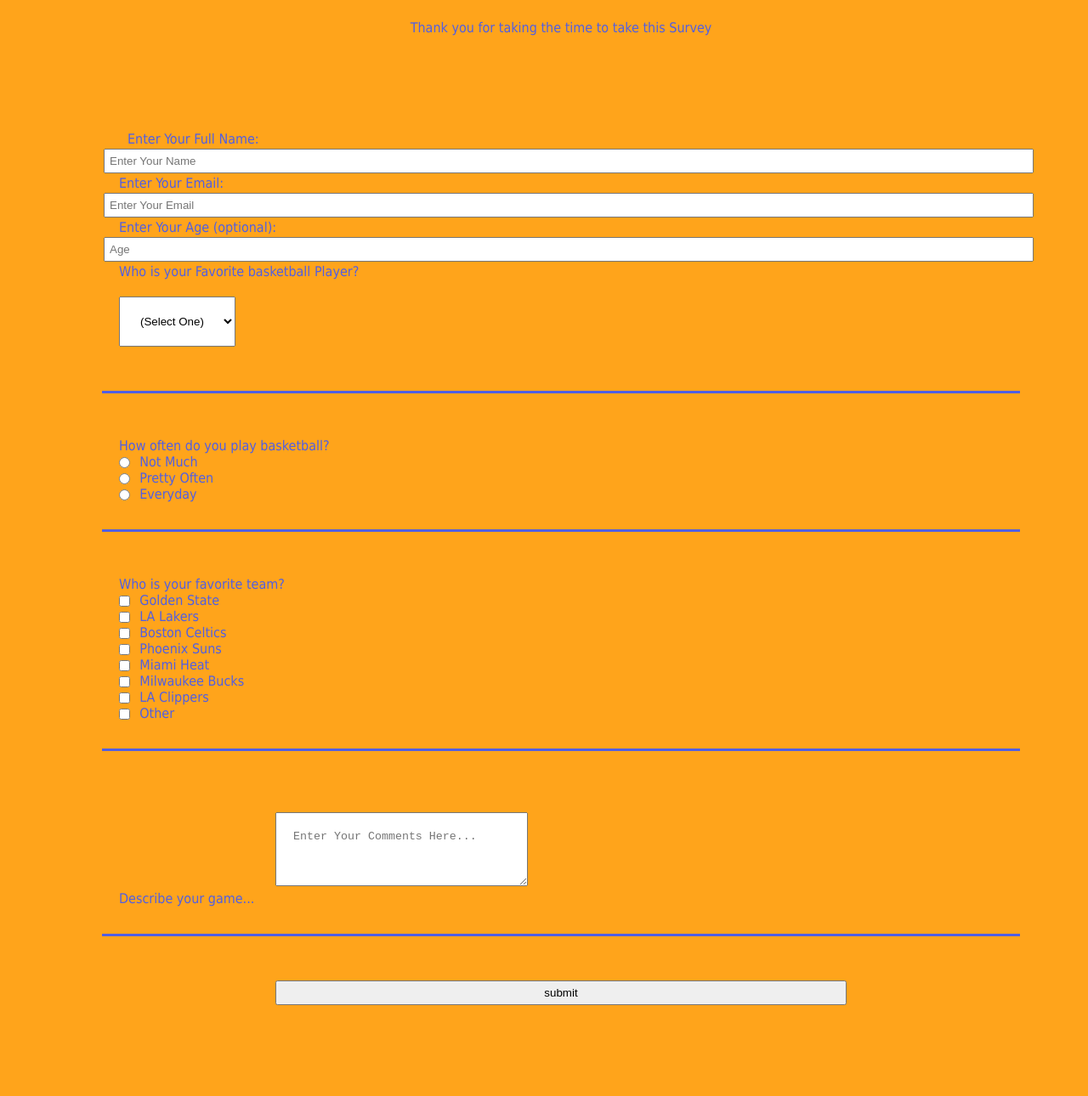
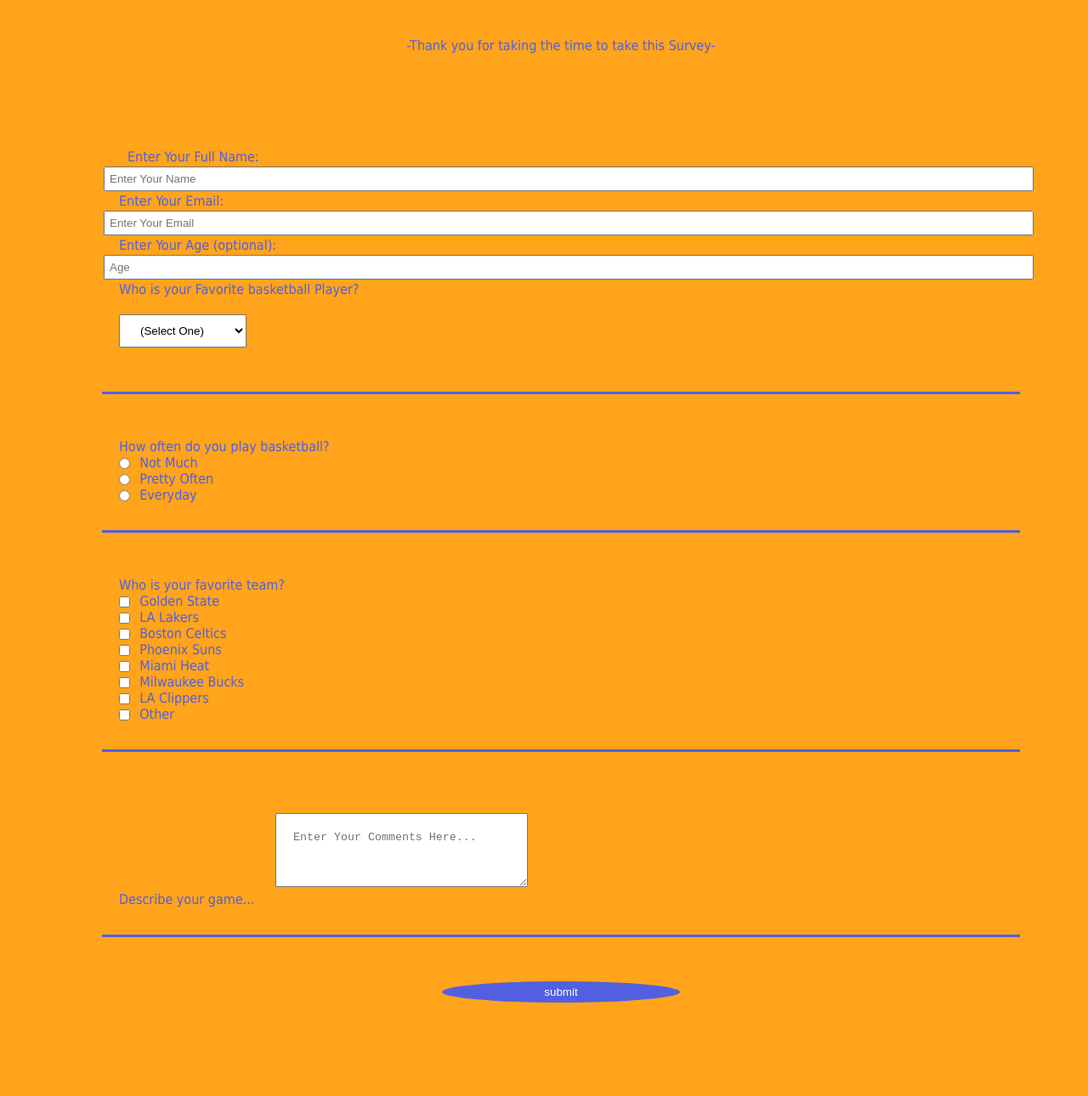
Before and after one commit to Delvonj21/My-Projects, a plain HTML site: page Basketball-Survey-Form/index.html in a window 1280 px wide. Shown: the part 174-1464 px from the top of the page at 85% size. Drawn offline with Linux system fonts and the light colour scheme.

Commit message:
changed CSS

```diff
--- a/Basketball-Survey-Form/index.html
+++ b/Basketball-Survey-Form/index.html
@@ -6,7 +6,7 @@
     </head>
     <body>
       <h1 id="title">Basketball Survery Form</h1>
-      <p id="description">Thank you for taking the time to take this Survey</p>
+      <p id="description">-Thank you for taking the time to take this Survey-</p>
       <form id="survey-form">
         <fieldset>
           <label id="name-label" class="name">Enter Your Full Name:<input required id="name" type="text" placeholder="Enter Your Name" />
--- a/Basketball-Survey-Form/styles.css
+++ b/Basketball-Survey-Form/styles.css
@@ -22,6 +22,7 @@ body {
   h1 {
     text-align: center;
     font-family: Comic Sans MS;
+    font-size: 50px;
   }
   fieldset {
     border: none;
@@ -40,10 +41,20 @@ body {
     vertical-align: middle;
   }
 
+  #dropdown {
+    padding-top: 10px;
+    padding-bottom: 10px;
+    width: 150px;
+  }
+
   input[type="submit"] {
     display: block;
-    width: 60%;
+    width: 25%;
     margin: 1em auto;
+    background-color: #525FE1;
+    color: white;
+    border: none;
+    border-radius: 50%;
   }
 
   .name {
```
